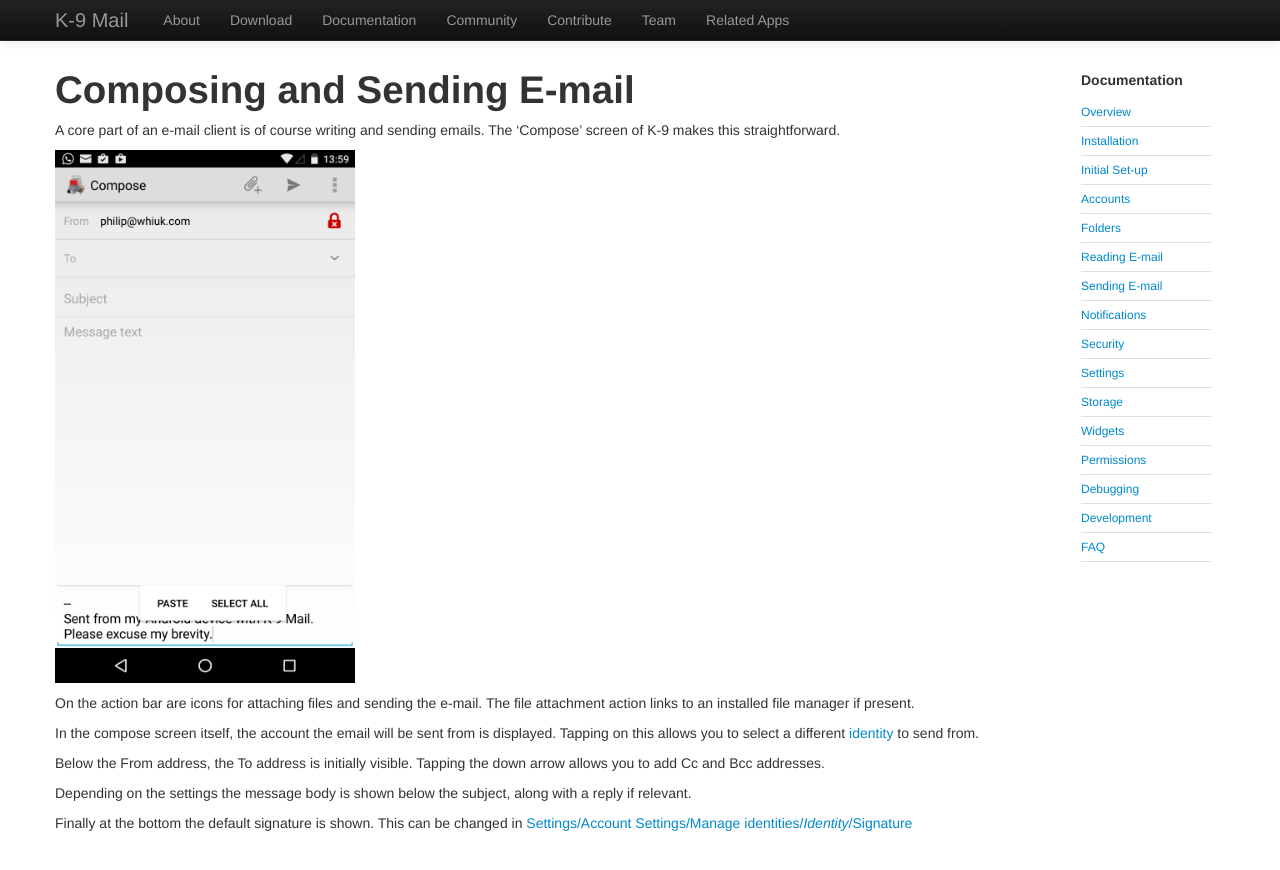
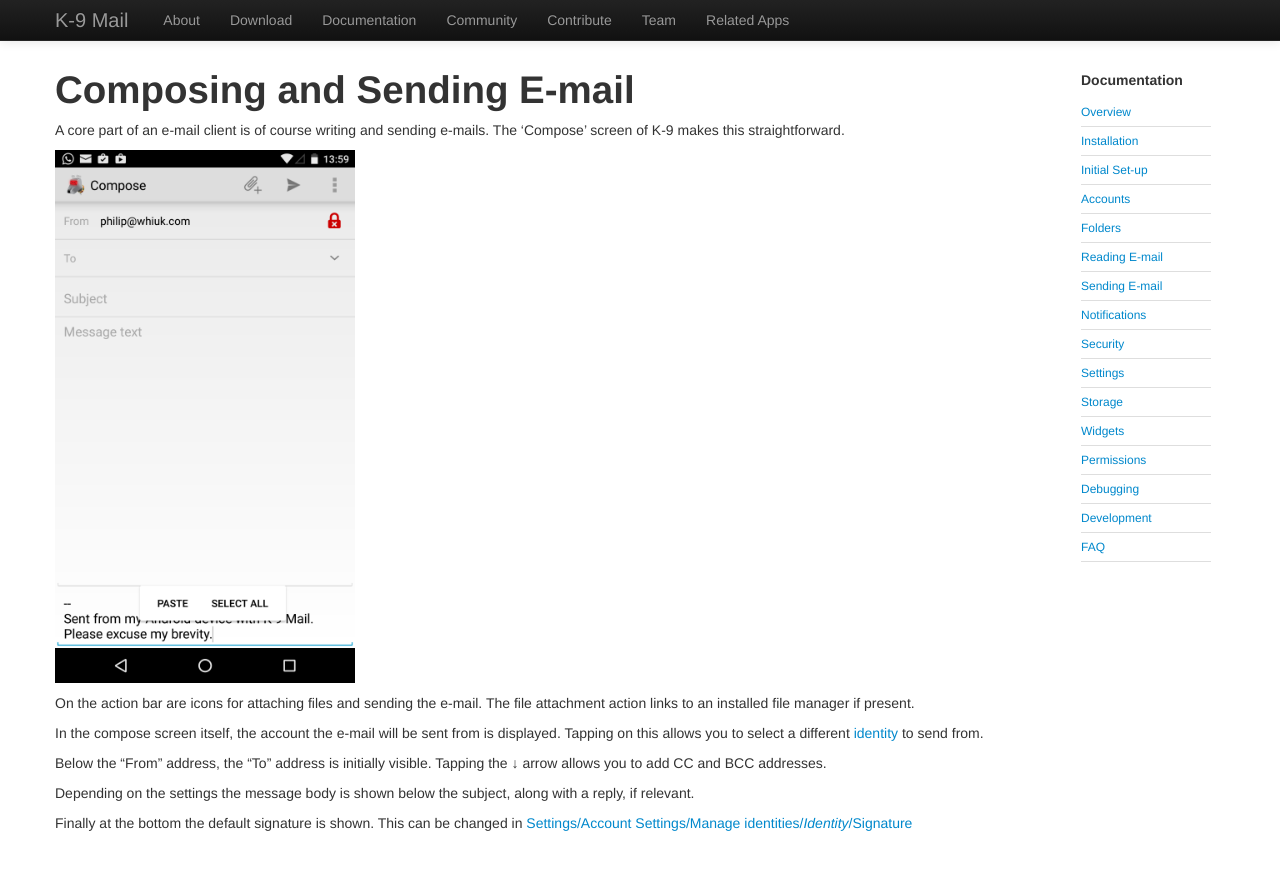
Before and after one commit to k9mail/k9mail.app, a Jekyll site: the page built from documentation/sending.md, in a window 1280 px wide. Shown: the top 870 px of the page. Built offline with Jekyll 4.4.1, drawn with Linux system fonts in a browser that asks for light colours; nearby versions of some CDN libraries.

Commit message:
↓, e-mail, BCC

```diff
--- a/documentation/sending.md
+++ b/documentation/sending.md
@@ -8,7 +8,7 @@ layout: default
 
 # Composing and Sending E-mail
 
-A core part of an e-mail client is of course writing and sending emails.
+A core part of an e-mail client is of course writing and sending e-mails.
 The 'Compose' screen of K-9 makes this straightforward.
 
 <img src="/assets/img/compose_screen.png" width="300" alt="Message Compose screen" />
@@ -16,12 +16,12 @@ The 'Compose' screen of K-9 makes this straightforward.
 On the action bar are icons for attaching files and sending the e-mail.
 The file attachment action links to an installed file manager if present.
 
-In the compose screen itself, the account the email will be sent from is displayed.
+In the compose screen itself, the account the e-mail will be sent from is displayed.
 Tapping on this allows you to select a different [identity](/documentation/identities.html) to send from.
 
-Below the From address, the To address is initially visible. Tapping the down arrow allows you to add Cc and Bcc addresses.
+Below the "From" address, the "To" address is initially visible. Tapping the ↓ arrow allows you to add CC and BCC addresses.
 
-Depending on the settings the message body is shown below the subject, along with a reply if relevant.
+Depending on the settings the message body is shown below the subject, along with a reply, if relevant.
 
 Finally at the bottom the default signature is shown. This can be changed in
 [Settings/Account Settings/Manage identities/*Identity*/Signature](/documentation/settings/account.html)
```
